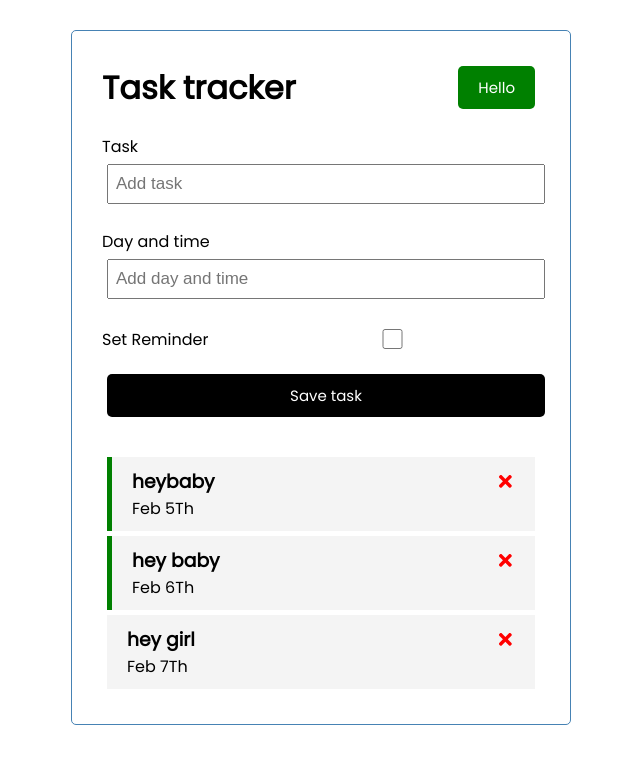
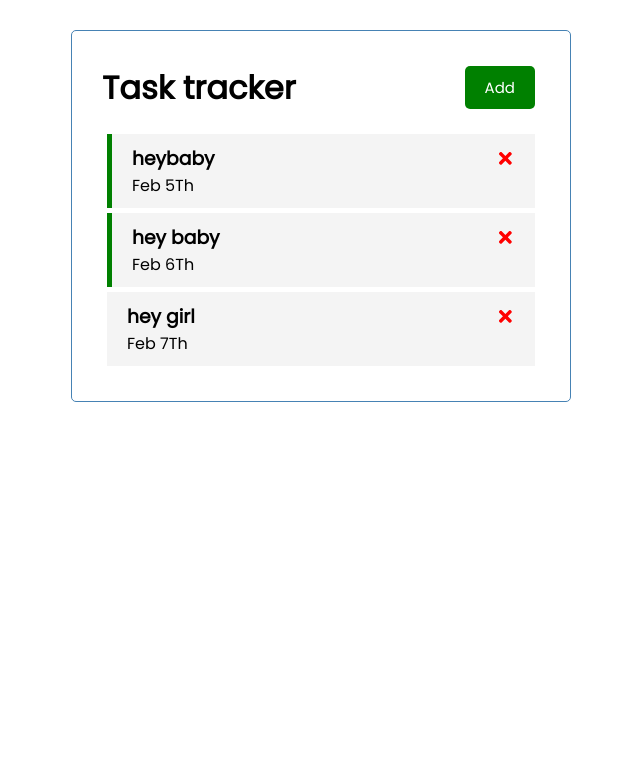
Before and after one commit to riyajawa/Task-manager, a React (Create React App) app: page / in a window 1280 px wide. Shown: the top 764 px of the page, without its empty margins (319-959 px from the left). Built offline with nearby package versions, Linux system fonts and the light colour scheme.

Commit message:
addTask changes

```diff
--- a/src/App.js
+++ b/src/App.js
@@ -7,6 +7,7 @@ import AddTask from './Components/AddTask';
 
 
 function App() {
+  const [showAddTask,setShowAddTask] = useState(false)
   const [tasks,setTasks] = useState(
     [
         {
@@ -39,11 +40,19 @@ const toggleReminder = (id) => {
  setTasks(
    tasks.map((task) => task.id === id ? {...task,reminder : !task.reminder} : task ))
 }
+ //add task
+
+const addTask=(task) => {
+  const id = Math.floor(Math.random() * 10000)+1
+  const newTask = {id,...task}
+  setTasks([...tasks,newTask])
+
+}
 
   return (
     <div className="container">
-     <Heading />
-     <AddTask/>
+     <Heading onAdd={() => setShowAddTask(!showAddTask)}/>
+     {showAddTask && <AddTask onAdd={addTask}/>}
      {tasks.length>0 ? <Tasks tasks ={tasks} onDelete = {deleteTask}
        onToggle ={toggleReminder}
      />: ('No task')}
--- a/src/Components/AddTask.js
+++ b/src/Components/AddTask.js
@@ -2,12 +2,28 @@ import React from 'react'
 import { useState } from 'react'
 
 
-const AddTask = () => {
+const AddTask = ({onAdd}) => {
     const [text,setText] = useState('')
     const [day,setDay] = useState('')
     const [reminder,setReminder] = useState(false)
+
+   const onSubmit = (e) => {
+       e.preventDefault()
+
+       if(!text){
+           alert('Please add task')
+           return
+       }
+
+       onAdd({text,day,reminder})
+
+       setText('')
+       setDay('')
+       setReminder(false)
+   }
+
     return (
-        <form className='add-form'>
+        <form className='add-form' onSubmit={onSubmit}>
             <div className='form-control'>
              <label>Task</label>
              <input type='text' placeholder='Add task' value={text} onChange={(e) => setText(e.target.value)}></input>
@@ -19,7 +35,8 @@ const AddTask = () => {
             </div>
             <div className='form-control form-control-check'>
              <label> Set Reminder</label>
-             <input type='checkbox' value={reminder} onChange={(e) => setReminder(e.currentTarget.checked)}></input>
+             <input type='checkbox' checked={reminder}
+             value={reminder} onChange={(e) => setReminder(e.currentTarget.checked)}></input>
             </div>
             <input type='submit' value='Save task' className='btn btn-block'></input>
         </form>
--- a/src/Components/Header.js
+++ b/src/Components/Header.js
@@ -3,14 +3,11 @@ import PropTypes from 'prop-types'
 import Button from './Button'
 
 
-const Heading = ({title}) => {
-    const onClick = () => {
-        console.log('click')
-    }
+const Heading = ({title,onAdd}) => {
     return (
        <header className='header'>
            <h1>{title}</h1>
-          <Button color='green' text='Hello' onClick={onClick}/>
+          <Button color='green' text='Add' onClick={onAdd}/>
        </header>
     )
 }
```
